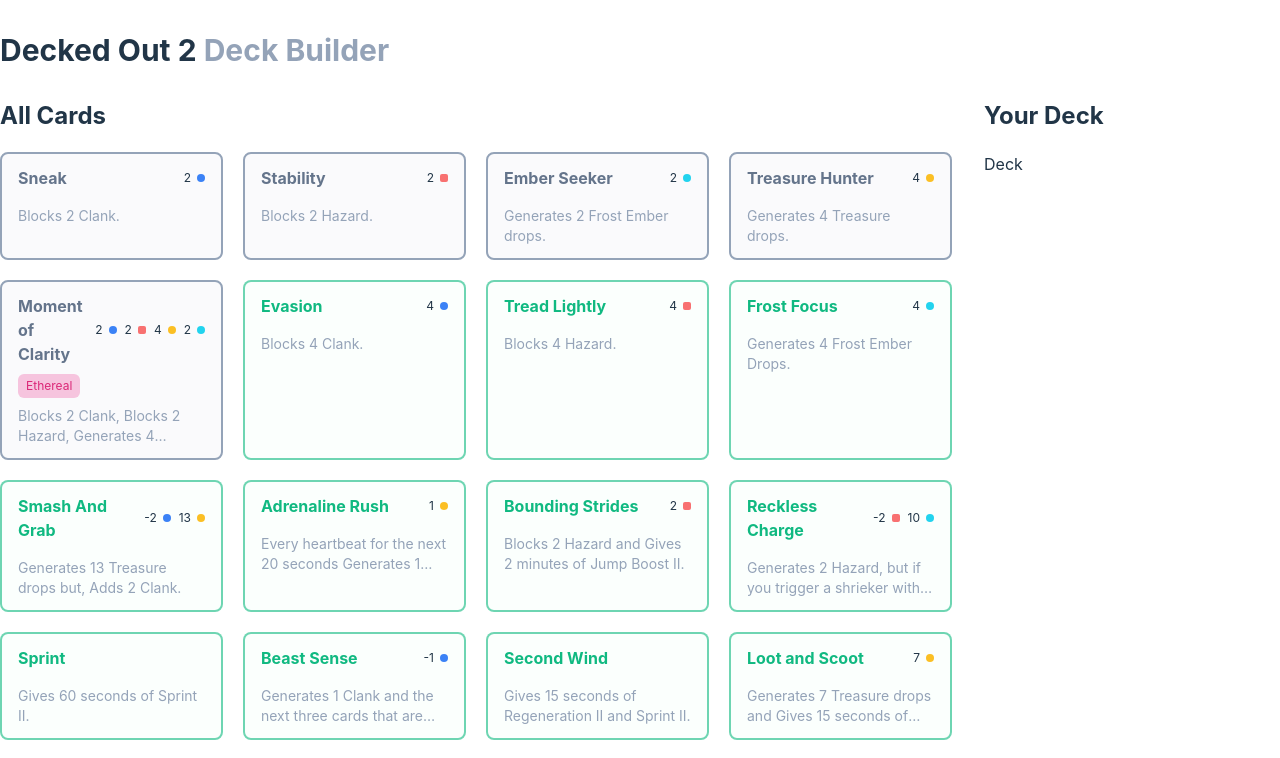
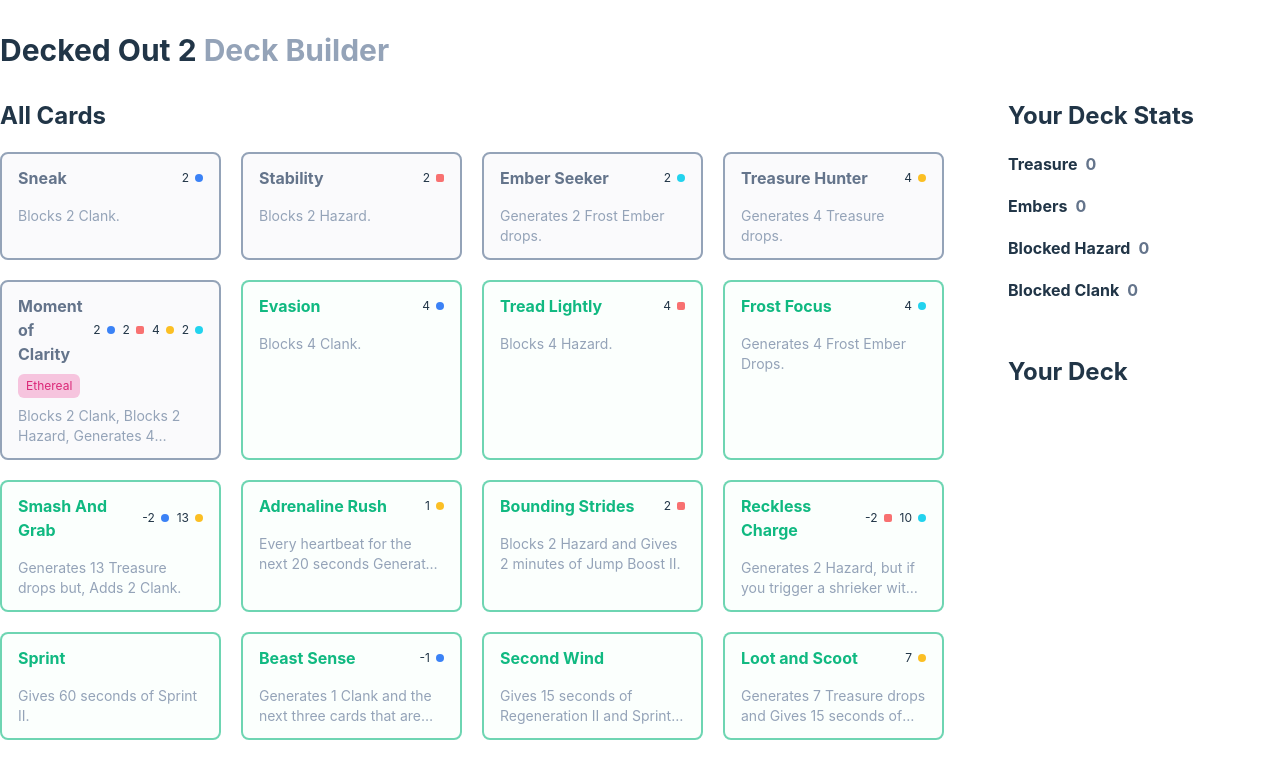
Before and after one commit to SofiaChaves/decked-out-deck-builder, a React (Vite) app: page / in a window 1280 px wide. Shown: the top 758 px of the page. Built offline with nearby package versions, Linux system fonts and the light colour scheme; what tailwindcss-debug-screens would draw is missing.

Commit message:
Deck and Deck Stats

```diff
--- a/src/App.tsx
+++ b/src/App.tsx
@@ -1,23 +1,38 @@
 import CardsList from './components/CardsList';
 import Deck from './components/Deck';
+import DeckStats from './components/DeckStats';
 
 function App() {
     return (
         <div className={import.meta.env.DEV ? 'debug-screens' : ''}>
             <div className="container mx-auto">
+                {/* Title */}
                 <h1 className="text-3xl font-bold my-8">
                     Decked Out 2{' '}
                     <span className="text-slate-400">Deck Builder</span>
                 </h1>
-                <div className="grid grid-cols-4 gap-8">
+
+                {/* Grid */}
+                <div className="grid grid-cols-4 gap-16">
+                    {/* List */}
                     <div className="col-span-3 space-y-5">
                         <h1 className="text-2xl font-bold">All Cards</h1>
                         <CardsList />
                     </div>
 
-                    <div className="space-y-5">
-                        <h1 className="text-2xl font-bold">Your Deck</h1>
-                        <Deck />
+                    {/* Deck */}
+                    <div className="space-y-12">
+                        <div className="space-y-5">
+                            <h1 className="text-2xl font-bold">
+                                Your Deck Stats
+                            </h1>
+                            <DeckStats />
+                        </div>
+
+                        <div className="space-y-5">
+                            <h1 className="text-2xl font-bold">Your Deck</h1>
+                            <Deck />
+                        </div>
                     </div>
                 </div>
             </div>
--- a/src/components/Card.tsx
+++ b/src/components/Card.tsx
@@ -1,6 +1,10 @@
 import { Card } from '../types/Card';
 import { Rarity } from '../types/Rarity';
 import Badge from './Badge';
+import Clank from './Clank';
+import Ember from './Ember';
+import Hazard from './Hazard';
+import Treasure from './Treasure';
 
 type Props = {
     card: Card;
@@ -10,7 +14,7 @@ const Card = ({ card }: Props) => {
 
     return (
         <article
-            className={`space-y-2 border-2 py-3 px-4 rounded-lg ${rarityClasses.border} ${rarityClasses.background}`}
+            className={`space-y-2 border-2 py-3 px-4 h-full rounded-lg ${rarityClasses.border} ${rarityClasses.background}`}
         >
             <div className="flex items-center justify-between gap-2">
                 <h2 className={`font-bold ${rarityClasses.text}`}>
@@ -19,35 +23,35 @@ const Card = ({ card }: Props) => {
 
                 <div className="flex gap-2 items-center text-xs">
                     {card.clank && (
-                        <p className="flex items-center gap-1.5">
+                        <div className="flex items-center gap-1.5">
                             {card.clank}
-                            <div className="w-2 h-2 rounded-full bg-blue-500" />
-                        </p>
+                            <Clank />
+                        </div>
                     )}
                     {card.hazard && (
-                        <p className="flex items-center gap-1.5">
+                        <div className="flex items-center gap-1.5">
                             {card.hazard}
-                            <div className="w-2 h-2 rounded-sm bg-red-400" />
-                        </p>
+                            <Hazard />
+                        </div>
                     )}
 
                     {card.treasure && (
-                        <p className="flex items-center gap-1.5">
+                        <div className="flex items-center gap-1.5">
                             {card.treasure}
-                            <div className="w-2 h-2 rounded-full bg-amber-400" />
-                        </p>
+                            <Treasure />
+                        </div>
                     )}
 
                     {card.ember && (
-                        <p className="flex items-center gap-1.5">
+                        <div className="flex items-center gap-1.5">
                             {card.ember}
-                            <div className="w-2 h-2 rounded-full bg-cyan-400" />
-                        </p>
+                            <Ember />
+                        </div>
                     )}
                 </div>
             </div>
 
-            <p className="flex gap-1.5">
+            <div className="flex gap-1.5">
                 {card.permanent && (
                     <Badge
                         backgroundColor="bg-purple-500/30"
@@ -64,7 +68,7 @@ const Card = ({ card }: Props) => {
                         Ethereal
                     </Badge>
                 )}
-            </p>
+            </div>
             <p className=" text-sm text-slate-400 dark:text-slate-500 line-clamp-2">
                 {card.description}
             </p>
--- a/src/components/CardsList.tsx
+++ b/src/components/CardsList.tsx
@@ -1,11 +1,19 @@
 import { cards } from '../assets/cards';
+import useDeck from '../hooks/useDeck';
 import Card from './Card';
 
 const CardsList = () => {
+    const addCard = useDeck((state) => state.addCard);
     return (
         <div className="grid grid-cols-1 sm:grid-cols-3 md:grid-cols-4 lg:grid-cols-4 gap-5">
             {cards.map((card) => (
-                <Card card={card} />
+                <div
+                    role="button"
+                    key={card.name}
+                    onClick={() => addCard(card)}
+                >
+                    <Card card={card} />
+                </div>
             ))}
         </div>
     );
--- /dev/null
+++ b/src/components/Clank.tsx
@@ -0,0 +1,4 @@
+const Clank = () => {
+    return <div className="w-2 h-2 rounded-full bg-blue-500" />;
+};
+export default Clank;
--- a/src/components/Deck.tsx
+++ b/src/components/Deck.tsx
@@ -1,4 +1,22 @@
+import useDeck from '../hooks/useDeck';
+import Card from './Card';
+
 const Deck = () => {
-    return <div>Deck</div>;
+    const deck = useDeck((state) => state.deck);
+    const removeCard = useDeck((state) => state.removeCard);
+
+    return (
+        <div className="space-y-5 flex flex-col">
+            {deck.map((card, index) => (
+                <button
+                    role="button"
+                    key={card.name + index}
+                    onClick={() => removeCard(card)}
+                >
+                    <Card key={card.name + index} card={card} />
+                </button>
+            ))}
+        </div>
+    );
 };
 export default Deck;
--- /dev/null
+++ b/src/components/DeckStats.tsx
@@ -0,0 +1,86 @@
+import useDeck from '../hooks/useDeck';
+import Clank from './Clank';
+import Ember from './Ember';
+import Hazard from './Hazard';
+import Treasure from './Treasure';
+
+const DeckStats = () => {
+    const deck = useDeck((state) => state.deck);
+
+    const totalTreasure = deck.reduce(
+        (accumulator, current) => accumulator + (current.treasure || 0),
+        0
+    );
+
+    const totalEmbers = deck.reduce(
+        (accumulator, current) => accumulator + (current.ember || 0),
+        0
+    );
+
+    const totalHazard = deck.reduce(
+        (accumulator, current) => accumulator + (current.hazard || 0),
+        0
+    );
+
+    const totalClank = deck.reduce(
+        (accumulator, current) => accumulator + (current.clank || 0),
+        0
+    );
+
+    return (
+        <section className="space-y-3">
+            {/* Treasure */}
+            <article className="space-y-1.5 ">
+                <h3 className="font-bold">
+                    Treasure
+                    <span className="text-slate-500 pl-2">{totalTreasure}</span>
+                </h3>
+                <div className="flex gap-1 flex-wrap">
+                    {[...Array(totalTreasure).keys()].map((_) => (
+                        <Treasure key={_} />
+                    ))}
+                </div>
+            </article>
+
+            {/* Ember */}
+            <article className="space-y-1.5 ">
+                <h3 className="font-bold">
+                    Embers
+                    <span className="text-slate-500 pl-2">{totalEmbers}</span>
+                </h3>
+                <div className="flex gap-1">
+                    {[...Array(totalEmbers).keys()].map((_) => (
+                        <Ember key={_} />
+                    ))}
+                </div>
+            </article>
+
+            {/* Hazard */}
+            <article className="space-y-1.5">
+                <h3 className="font-bold">
+                    Blocked Hazard
+                    <span className="text-slate-500 pl-2">{totalHazard}</span>
+                </h3>
+                <div className="flex gap-1">
+                    {[...Array(totalHazard).keys()].map((_) => (
+                        <Hazard key={_} />
+                    ))}
+                </div>
+            </article>
+
+            {/* Clank */}
+            <article className="space-y-1.5">
+                <h3 className="font-bold">
+                    Blocked Clank
+                    <span className="text-slate-500 pl-2">{totalClank}</span>
+                </h3>
+                <div className="flex gap-1">
+                    {[...Array(totalClank).keys()].map((_) => (
+                        <Clank key={_} />
+                    ))}
+                </div>
+            </article>
+        </section>
+    );
+};
+export default DeckStats;
--- /dev/null
+++ b/src/components/Ember.tsx
@@ -0,0 +1,4 @@
+const Ember = () => {
+    return <div className="w-2 h-2 rounded-full bg-cyan-400" />;
+};
+export default Ember;
--- /dev/null
+++ b/src/components/Hazard.tsx
@@ -0,0 +1,4 @@
+const Hazard = () => {
+    return <div className="w-2 h-2 rounded-sm bg-red-400" />;
+};
+export default Hazard;
--- /dev/null
+++ b/src/components/Treasure.tsx
@@ -0,0 +1,4 @@
+const Treasure = () => {
+    return <div className="w-2 h-2 rounded-full bg-amber-400" />;
+};
+export default Treasure;
--- /dev/null
+++ b/src/hooks/useDeck.ts
@@ -0,0 +1,25 @@
+import { create } from 'zustand';
+import { Card } from '../types/Card';
+
+type DeckStore = {
+    deck: Card[];
+    addCard: (card: Card) => void;
+    removeCard: (card: Card) => void;
+    clearDeck: () => void;
+};
+
+const useDeck = create<DeckStore>((set) => ({
+    deck: [],
+    addCard: (card: Card) =>
+        set((state: DeckStore) => ({ deck: [...state.deck, card] })),
+    removeCard: (card: Card) =>
+        set((state: DeckStore) => {
+            const indexToRemove = state.deck.indexOf(card);
+            const newArray = [...state.deck];
+            newArray.splice(indexToRemove, 1);
+            return { deck: newArray };
+        }),
+    clearDeck: () => set({ deck: [] }),
+}));
+
+export default useDeck;
```
Also changed, not shown: package.json (+4 -3 lines), 1 other file (tests, documents, lock files or other folders).
